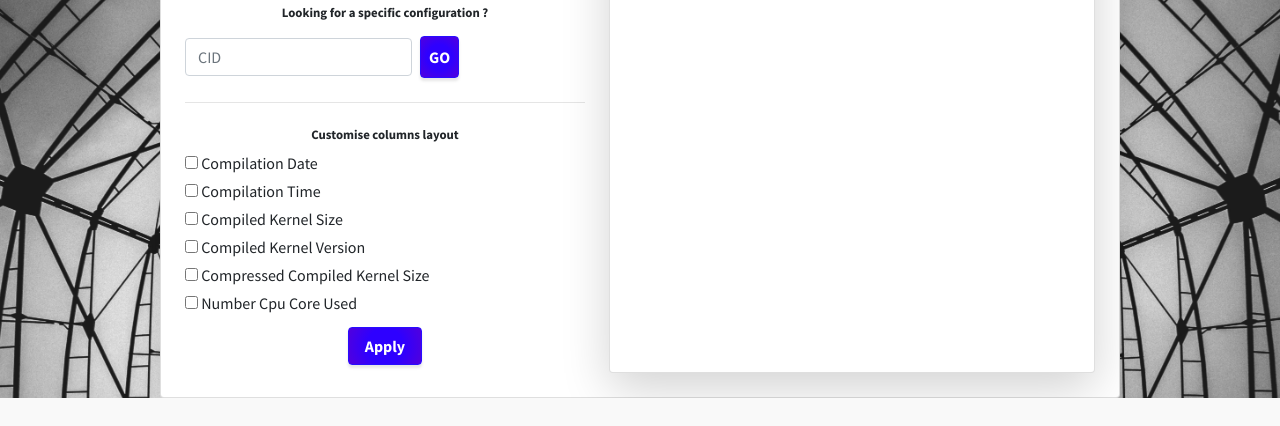
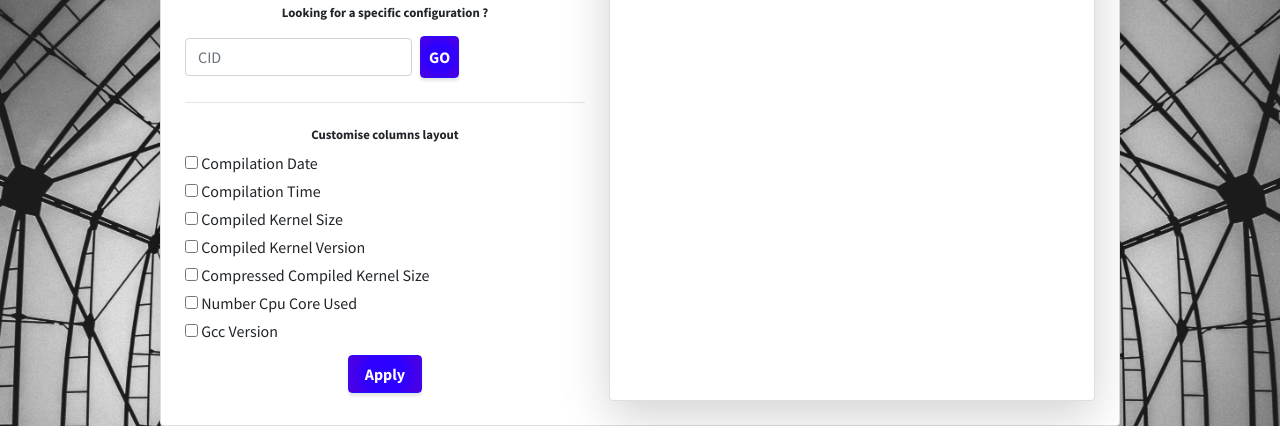
Before and after one commit to TuxML/tuxml-web, a Flask app: page /data/ in a window 1280 px wide. Shown: the part 861-1287 px from the top of the page. Before the commit the page ends 1259 px from the top, so only its background shows below. Run offline with Flask 2, Linux system fonts and the light colour scheme; data that the repository does not hold is empty; some libraries are stand-ins or nearby versions.

Commit message:
Added gcc_version checkbox

```diff
--- a/templates/data.html
+++ b/templates/data.html
@@ -103,6 +103,10 @@
 									<input type="checkbox" id="number_cpu_core_used" name="interest" value="number_cpu_core_used" {% for e in interest %} {% if e == "number_cpu_core_used" %} checked {% endif %} {% endfor %} >
 									<label for="number_cpu_core_used">Number Cpu Core Used</label>
 								</div>
+									<div class="mr-n3 my-n1">
+									<input type="checkbox" id="gcc_version" name="interest_software" value="gcc_version" {% for e in interest_software %} {% if e == "gcc_version" %} checked {% endif %} {% endfor %} >
+									<label for="gcc_version">Gcc Version</label>
+								</div>
 
 							</div>
 
```
